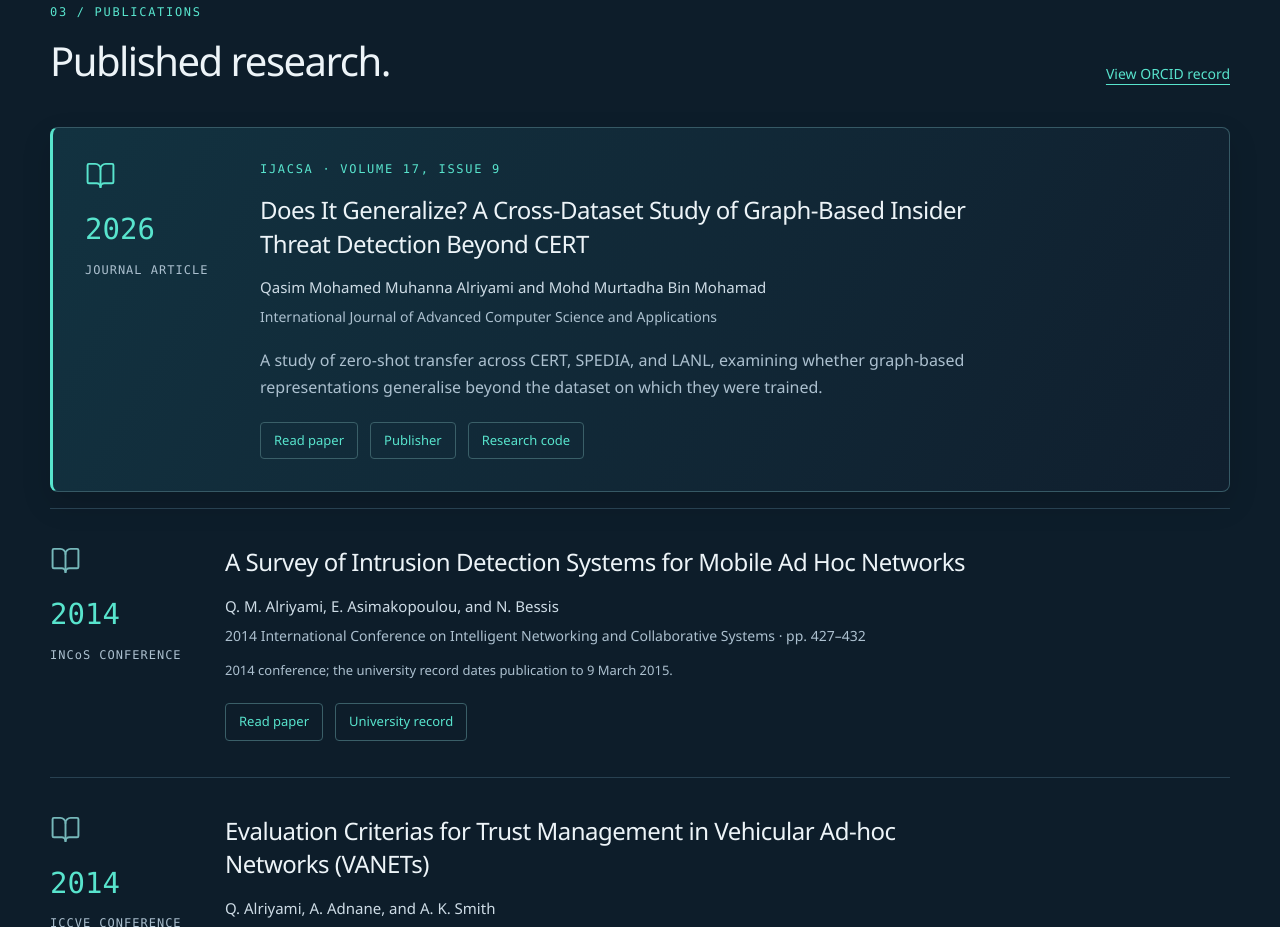
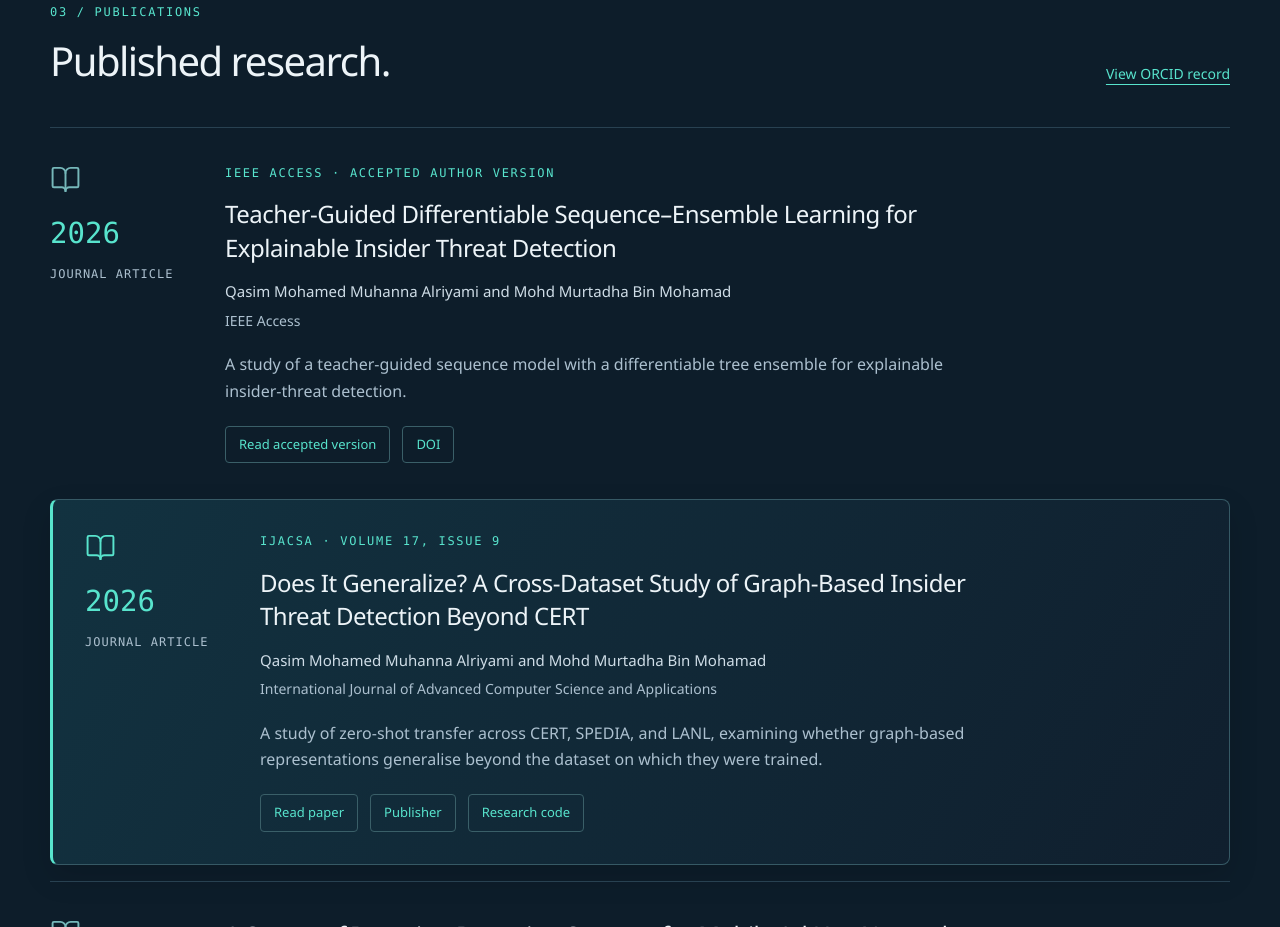
Before and after one commit to alriyami7777-alt/alriyami7777-alt.github.io, a plain HTML site: page index.html in a window 1280 px wide. Shown: the part 2637-3564 px from the top of the page. Drawn offline with Linux system fonts and the light colour scheme.

Commit message:
List TRACE accepted author version in index.html

```diff
--- a/index.html
+++ b/index.html
@@ -45,6 +45,7 @@
   <section id="education" class="section wrap education-section" aria-labelledby="education-title"><div class="section-heading horizontal"><div><p class="eyebrow">02 / ACADEMIC BACKGROUND</p><h2 id="education-title">Engineering. Security.</h2></div><p>Academic foundations across<br>computer systems engineering and information security.</p></div><div class="education-grid"><article class="education-card"><span class="degree-mark">BEng</span><h3>Bachelor of Engineering</h3><p class="degree-field">Computer Systems Engineering</p><p class="degree-institution"><a href="https://www.uq.edu.au/">The University of Queensland</a></p><p class="degree-location">Brisbane, Australia</p></article><article class="education-card"><span class="degree-mark">MSc</span><h3>MSc in Information Security</h3><p class="degree-institution"><a href="https://www.derby.ac.uk/">University of Derby</a></p><p class="degree-location">Derby, United Kingdom</p></article></div></section>
   <section id="publications" class="section publications" aria-labelledby="publications-title"><div class="wrap">
     <div class="section-heading horizontal"><div><p class="eyebrow">03 / PUBLICATIONS</p><h2 id="publications-title">Published research.</h2></div><a class="text-link" href="https://orcid.org/0009-0007-8081-9997">View ORCID record</a></div>
+    <article class="publication" id="trace-ieee-access"><div class="pub-year"><svg class="publication-icon" viewBox="0 0 24 24" width="30" height="30" fill="none" stroke="currentColor" stroke-width="1.5" stroke-linecap="round" stroke-linejoin="round" aria-hidden="true"><path d="M12 7v14"/><path d="M3 18a1 1 0 0 1-1-1V4a1 1 0 0 1 1-1h5a4 4 0 0 1 4 4 4 4 0 0 1 4-4h5a1 1 0 0 1 1 1v13a1 1 0 0 1-1 1h-6a3 3 0 0 0-3 3 3 3 0 0 0-3-3z"/></svg>2026<span>JOURNAL ARTICLE</span></div><div class="pub-content"><p class="eyebrow">IEEE ACCESS · ACCEPTED AUTHOR VERSION</p><h3><a href="https://doi.org/10.1109/ACCESS.2026.3757171">Teacher-Guided Differentiable Sequence–Ensemble Learning for Explainable Insider Threat Detection</a></h3><p class="authors">Qasim Mohamed Muhanna Alriyami and Mohd Murtadha Bin Mohamad</p><p class="venue">IEEE Access</p><p class="pub-summary">A study of a teacher-guided sequence model with a differentiable tree ensemble for explainable insider-threat detection.</p><div class="pub-links"><a href="https://ieeexplore.ieee.org/stampPDF/getPDF.jsp?tp=&amp;arnumber=11811967">Read accepted version</a><a href="https://doi.org/10.1109/ACCESS.2026.3757171">DOI</a></div></div></article>
     <article class="publication featured"><div class="pub-year"><svg class="publication-icon" viewBox="0 0 24 24" width="30" height="30" fill="none" stroke="currentColor" stroke-width="1.5" stroke-linecap="round" stroke-linejoin="round" aria-hidden="true"><path d="M12 7v14"/><path d="M3 18a1 1 0 0 1-1-1V4a1 1 0 0 1 1-1h5a4 4 0 0 1 4 4 4 4 0 0 1 4-4h5a1 1 0 0 1 1 1v13a1 1 0 0 1-1 1h-6a3 3 0 0 0-3 3 3 3 0 0 0-3-3z"/></svg>2026<span>JOURNAL ARTICLE</span></div><div class="pub-content"><p class="eyebrow">IJACSA · VOLUME 17, ISSUE 9</p><h3><a href="https://thesai.org/Publications/ViewPaper?Volume=17&amp;Issue=9&amp;Code=IJACSA&amp;SerialNo=91">Does It Generalize? A Cross-Dataset Study of Graph-Based Insider Threat Detection Beyond CERT</a></h3><p class="authors">Qasim Mohamed Muhanna Alriyami and Mohd Murtadha Bin Mohamad</p><p class="venue">International Journal of Advanced Computer Science and Applications</p><p class="pub-summary">A study of zero-shot transfer across CERT, SPEDIA, and LANL, examining whether graph-based representations generalise beyond the dataset on which they were trained.</p><div class="pub-links"><a href="https://thesai.org/Publications/ViewPaper?Volume=17&amp;Issue=9&amp;Code=IJACSA&amp;SerialNo=91">Read paper</a><a href="https://thesai.org/Publications/ViewPaper?Volume=17&amp;Issue=9&amp;Code=IJACSA&amp;SerialNo=91">Publisher</a><a href="https://github.com/alriyami7777-alt/crossdataset-insider-threat">Research code</a></div></div></article>
     <article class="publication"><div class="pub-year"><svg class="publication-icon" viewBox="0 0 24 24" width="30" height="30" fill="none" stroke="currentColor" stroke-width="1.5" stroke-linecap="round" stroke-linejoin="round" aria-hidden="true"><path d="M12 7v14"/><path d="M3 18a1 1 0 0 1-1-1V4a1 1 0 0 1 1-1h5a4 4 0 0 1 4 4 4 4 0 0 1 4-4h5a1 1 0 0 1 1 1v13a1 1 0 0 1-1 1h-6a3 3 0 0 0-3 3 3 3 0 0 0-3-3z"/></svg>2014<span>INCoS CONFERENCE</span></div><div class="pub-content"><h3><a href="https://doi.org/10.1109/INCoS.2014.27">A Survey of Intrusion Detection Systems for Mobile Ad Hoc Networks</a></h3><p class="authors">Q. M. Alriyami, E. Asimakopoulou, and N. Bessis</p><p class="venue">2014 International Conference on Intelligent Networking and Collaborative Systems · pp. 427–432</p><p class="date-note">2014 conference; the university record dates publication to 9 March 2015.</p><div class="pub-links"><a href="https://doi.org/10.1109/INCoS.2014.27">Read paper</a><a href="https://research.edgehill.ac.uk/en/publications/a-survey-of-intrusion-detection-systems-for-mobile-ad-hoc-network/">University record</a></div></div></article>
     <article class="publication"><div class="pub-year"><svg class="publication-icon" viewBox="0 0 24 24" width="30" height="30" fill="none" stroke="currentColor" stroke-width="1.5" stroke-linecap="round" stroke-linejoin="round" aria-hidden="true"><path d="M12 7v14"/><path d="M3 18a1 1 0 0 1-1-1V4a1 1 0 0 1 1-1h5a4 4 0 0 1 4 4 4 4 0 0 1 4-4h5a1 1 0 0 1 1 1v13a1 1 0 0 1-1 1h-6a3 3 0 0 0-3 3 3 3 0 0 0-3-3z"/></svg>2014<span>ICCVE CONFERENCE</span></div><div class="pub-content"><h3><a href="https://doi.org/10.1109/ICCVE.2014.7297525">Evaluation Criterias for Trust Management in Vehicular Ad-hoc Networks (VANETs)</a></h3><p class="authors">Q. Alriyami, A. Adnane, and A. K. Smith</p><p class="venue">2014 International Conference on Connected Vehicles and Expo · pp. 118–123</p><div class="pub-links"><a href="https://doi.org/10.1109/ICCVE.2014.7297525">Read paper</a><a href="https://publications.lboro.ac.uk/publications/all/collated/scha.html">University record</a></div></div></article>
```
